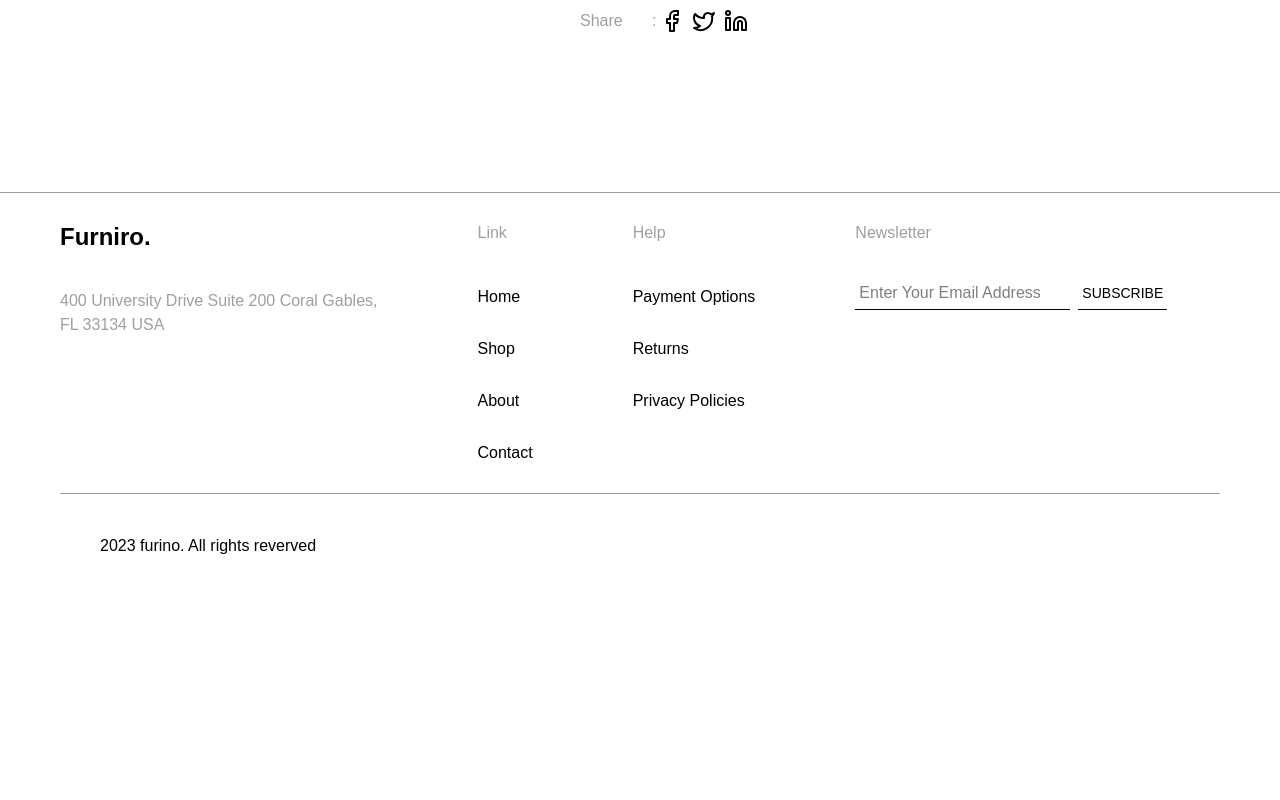
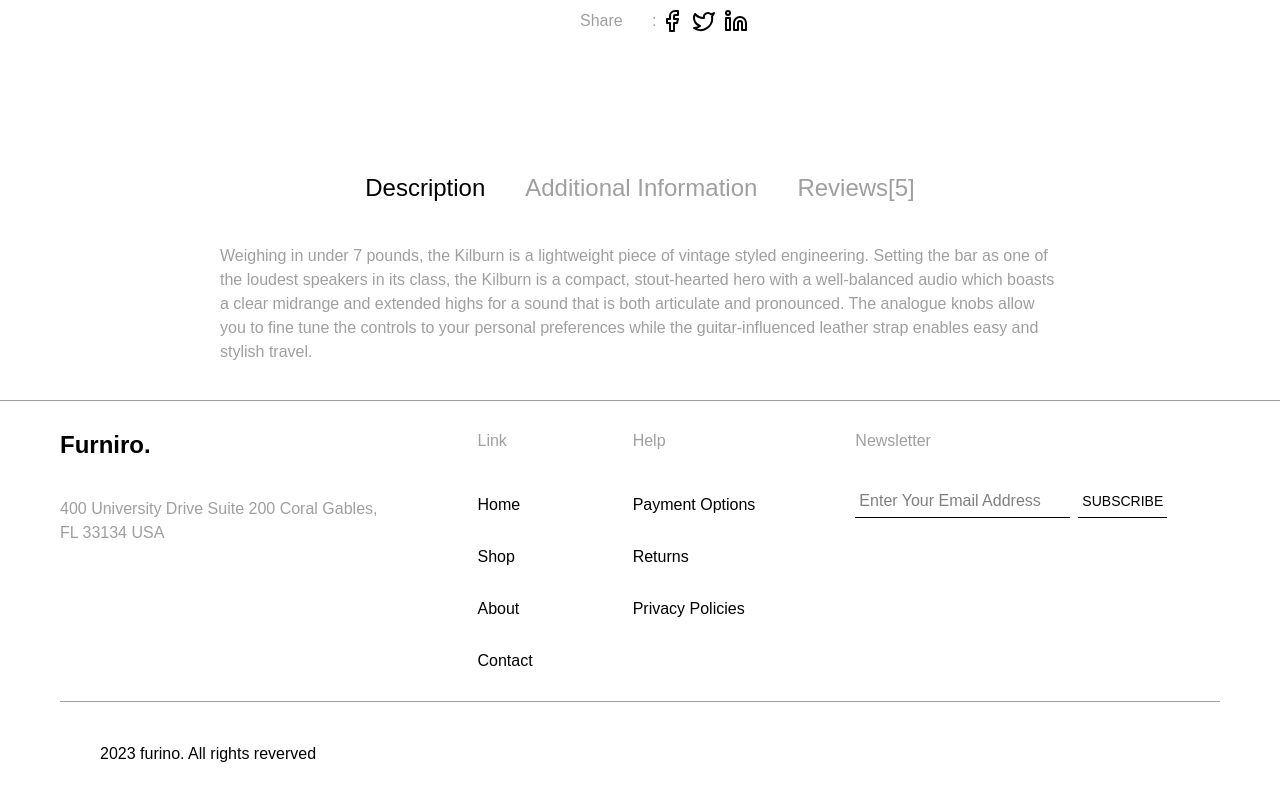
Before and after one commit to arash-jj/home-appliance-store, a Next.js app: page /single-product/1 in a window 1280 px wide. Shown: the part 801-1601 px from the top of the page. Before the commit the page ends 1399 px from the top, so only its background shows below. Built offline with nearby package versions, Linux system fonts and the light colour scheme.

Commit message:
the single product description added

```diff
--- a/app/single-product/[id]/page.tsx
+++ b/app/single-product/[id]/page.tsx
@@ -5,6 +5,7 @@ import Link from 'next/link';
 import { ChevronRight } from 'lucide-react';
 import Image from 'next/image';
 import SingleProductInfo from '@/components/SingleProductInfo';
+import MoreProductInfo from '@/components/MoreProductInfo';
 
 interface PageProps {
     params: {
@@ -52,6 +53,10 @@ const Page = ({ params }: PageProps) => {
                     </div>
                     <SingleProductInfo product={product}/>
                 </section>
+                <MoreProductInfo
+                description={product.description}
+                additionalInfo={product.additionalInformation}
+                review={product.customerReview}/>
             </section>
         </div>
     )
--- /dev/null
+++ b/components/MoreProductInfo.tsx
@@ -0,0 +1,52 @@
+"use client"
+
+import React, { useState } from 'react'
+
+interface PageProps {
+    description: string
+    additionalInfo: string
+    review: number
+}
+
+type TabType = 'description' | 'additionalInfo' | 'review'
+
+const MoreProductInfo = ({ description, additionalInfo, review }: PageProps) => {
+    const [activeTab, setActiveTab] = useState<TabType>('description')
+    const tabs = [
+        { id: 'description', label: 'Description', content: description },
+        { id: 'additionalInfo', label: 'Additional Information', content: additionalInfo },
+        { id: 'review', label: 'Reviews', content: review, showCount: true }
+    ]
+    return (
+        <div className="max-w-4xl mx-auto">
+            <div className="flex justify-center items-center gap-10 mb-6">
+                {tabs.map(tab => (
+                    <button
+                        key={tab.id}
+                        onClick={() => setActiveTab(tab.id as TabType)}
+                        className={`
+                            text-2xl transition-colors duration-200 cursor-pointer
+                            ${activeTab === tab.id
+                                ? "text-black font-medium"
+                                : "text-footerSubTexts hover:text-gray-700"
+                            }
+                        `}
+                    >
+                        {tab.label}
+                        {tab.showCount && `[${review}]`}
+                    </button>
+                ))}
+            </div>
+            <div
+                className={`
+                    px-7 py-4 text-footerSubTexts
+                    ${activeTab === 'review' ? "text-7xl text-center" : ""}
+                `}
+            >
+                {tabs.find(tab => tab.id === activeTab)?.content}
+            </div>
+        </div>
+    )
+}
+
+export default MoreProductInfo
--- a/components/SingleProductInfo.tsx
+++ b/components/SingleProductInfo.tsx
@@ -64,8 +64,8 @@ const SingleProductInfo = ({product} : SingleProduct) => {
                 </div>
                 <div className="flex flex-row gap-2.5 text-footerSubTexts relative">
                     <p className="min-w-[70px] after:content-[':'] after:absolute after:left-18">Tags</p>
-                    {product.tags.map(tag => (
-                        <span>{tag},</span>
+                    {product.tags.map((tag, idx) => (
+                        <span key={idx}>{tag},</span>
                     ))}
                 </div>
                 <div className="flex flex-row gap-2.5 text-footerSubTexts relative">
```
